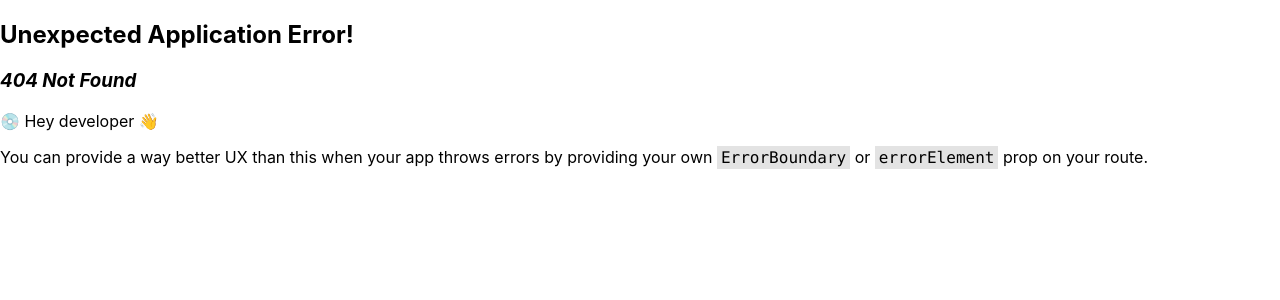
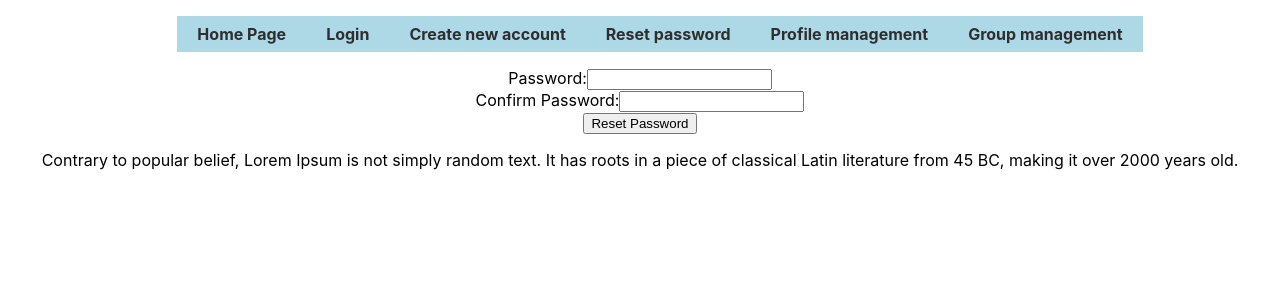
Before and after one commit to bykytadev/React-GroupManagement, a React (Create React App) app: page /auth/new-password/1 in a window 1280 px wide. Before the commit this address had no page. Shown: the top 300 px of the page. Built offline with nearby package versions, Linux system fonts and the light colour scheme.

Commit message:
done NewPassword

```diff
--- a/package.json
+++ b/package.json
@@ -20,6 +20,7 @@
     "sass": "^1.68.0",
     "sort-by": "^1.2.0",
     "typescript": "^4.9.5",
+    "uuid": "^9.0.1",
     "web-vitals": "^2.1.4"
   },
   "scripts": {
@@ -45,5 +46,8 @@
       "last 1 firefox version",
       "last 1 safari version"
     ]
+  },
+  "devDependencies": {
+    "@types/uuid": "^9.0.4"
   }
 }
--- a/src/components/NewPassword.tsx
+++ /dev/null
@@ -1,46 +0,0 @@
-import React, { useState } from 'react';
-import axios from 'axios';
-
-const NewPassword = () => {
-  const [newPassword, setNewPassword] = useState('');
-  const [confirmNewPassword, setConfirmNewPassword] = useState('');
-  const [message, setMessage] = useState('');
-
-  const handleSubmit = async (event: React.FormEvent<HTMLFormElement>) => {
-    event.preventDefault();
-
-    try {
-      // Make the API call to reset the password
-      const token = new URLSearchParams(window.location.search).get('token');
-      const response = await axios.post(`http://localhost:8080/api/v1/users/resetPassword?token=${token}&newPassword=${newPassword}`);
-
-      // Display a success message
-      setMessage('Password reset successfully');
-    } catch (error) {
-      // Display an error message
-      setMessage('Failed to reset password');
-    }
-  };
-
-  return (
-    <div>
-      <h1>Reset Password</h1>
-      <form onSubmit={handleSubmit}>
-        <label>
-          New Password:
-          <input type="password" value={newPassword} onChange={(event) => setNewPassword(event.target.value)} />
-        </label>
-        <br />
-        <label>
-          Confirm New Password:
-          <input type="password" value={confirmNewPassword} onChange={(event) => setConfirmNewPassword(event.target.value)} />
-        </label>
-        <br />
-        <button type="submit">Reset Password</button>
-      </form>
-      {message && <p>{message}</p>}
-    </div>
-  );
-};
-
-export default NewPassword;
--- /dev/null
+++ b/src/containers/NewPassword.tsx
@@ -0,0 +1,60 @@
+import React, { useState, useEffect } from 'react';
+import axios from 'axios';
+
+const NewPassword = () => {
+  const [password, setPassword] = useState('');
+  const [confirmPassword, setConfirmPassword] = useState('');
+  const [token, setToken] = useState('');
+
+  useEffect(() => {
+    const url = window.location.href;
+    const tokenIndex = url.lastIndexOf('/') + 1;
+    const tokenValue = url.substring(tokenIndex);
+    setToken(tokenValue);
+  }, []);
+
+  const handlePasswordChange = (event: React.ChangeEvent<HTMLInputElement>) => {
+    setPassword(event.target.value);
+  };
+
+  const handleConfirmPasswordChange = (event: React.ChangeEvent<HTMLInputElement>) => {
+    setConfirmPassword(event.target.value);
+  };
+
+  const handleResetPassword = () => {
+    if (password !== confirmPassword) {
+      alert('Passwords do not match');
+      return;
+    }
+
+    const url = `http://localhost:8080/api/v1/users/resetPassword`;
+
+    axios.get(url, {
+      params: {
+        token: token,
+        newPassword: password,
+      },
+    })
+      .then(response => {
+        alert('Password reset successful');
+        window.location.href = '/login';
+      })
+      .catch(error => {
+        alert(error.message);
+      });
+  };
+
+  return (
+    <div>
+      <label htmlFor="password">Password:</label>
+      <input type="password" id="password" value={password} onChange={handlePasswordChange} />
+      <br />
+      <label htmlFor="confirmPassword">Confirm Password:</label>
+      <input type="password" id="confirmPassword" value={confirmPassword} onChange={handleConfirmPasswordChange} />
+      <br />
+      <button onClick={handleResetPassword}>Reset Password</button>
+    </div>
+  );
+};
+
+export default NewPassword;
--- a/src/index.tsx
+++ b/src/index.tsx
@@ -9,7 +9,7 @@ import CreateNewAccount from 'containers/CreateNewAccount';
 import ProfileManagement from 'components/ProfileManagement';
 import GroupManagement from 'components/GroupManagement';
 import ResetPassword from 'containers/ResetPassword';
-import NewPassword from 'components/NewPassword';
+import NewPassword from 'containers/NewPassword';
 
 const router = createBrowserRouter([
   {
@@ -29,7 +29,7 @@ const router = createBrowserRouter([
         element: <ResetPassword />
       },
       {
-        path: "auth/new-password",
+        path: "auth/new-password/:token",
         element: <NewPassword/>
       },
       {
@@ -45,8 +45,6 @@ const router = createBrowserRouter([
 
 ])
 
-// /contact
-
 const root = ReactDOM.createRoot(
   document.getElementById('root') as HTMLElement
 );
```
Also changed, not shown: 2 other files (tests, documents, lock files or other folders).
